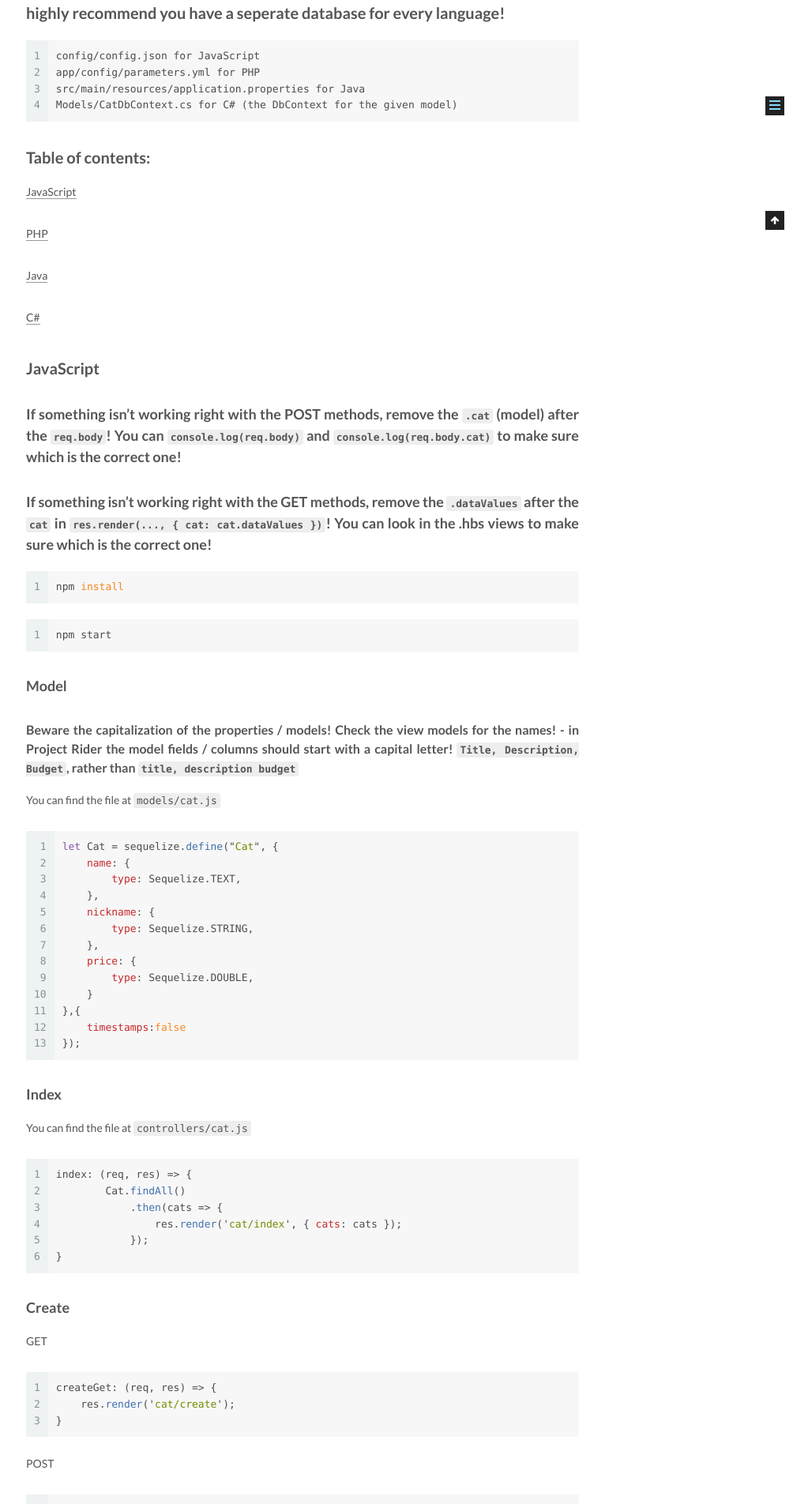
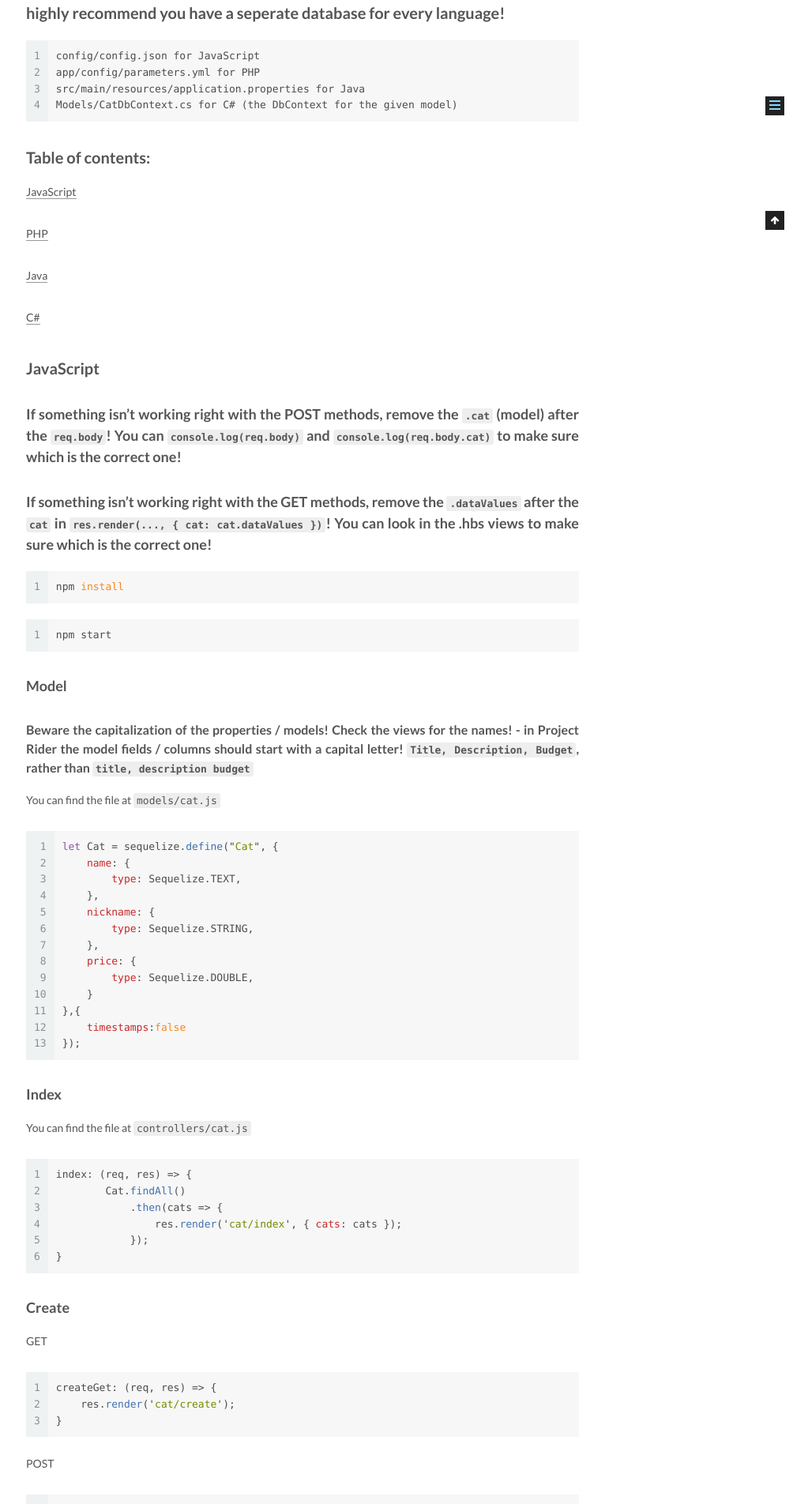
Before and after one commit to fr3fou/cheatsheet, a Jekyll site: the page built from _posts/2018-08-09-Intro.md, in a window 1280 px wide. Shown: the part 709-2613 px from the top of the page at 79% size, without its empty margins (257-1280 px from the left). Built offline with Jekyll 4.4.1, drawn with Linux system fonts in a browser that asks for light colours.

Commit message:
Update 2018-08-09-Intro.md

```diff
--- a/_posts/2018-08-09-Intro.md
+++ b/_posts/2018-08-09-Intro.md
@@ -44,7 +44,7 @@ npm start
 ### Model
 
 
-#### Beware the capitalization of the properties / models! Check the view models for the names! - in Project Rider the model fields / columns should start with a capital letter! `Title, Description, Budget`, rather than `title, description budget`
+#### Beware the capitalization of the properties / models! Check the views for the names! - in Project Rider the model fields / columns should start with a capital letter! `Title, Description, Budget`, rather than `title, description budget`
 
 You can find the file at `models/cat.js`
 
```
